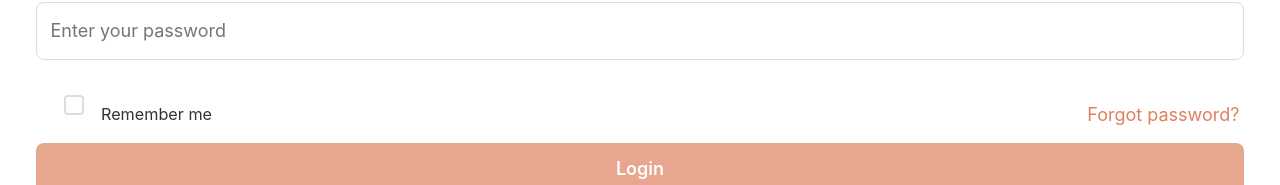
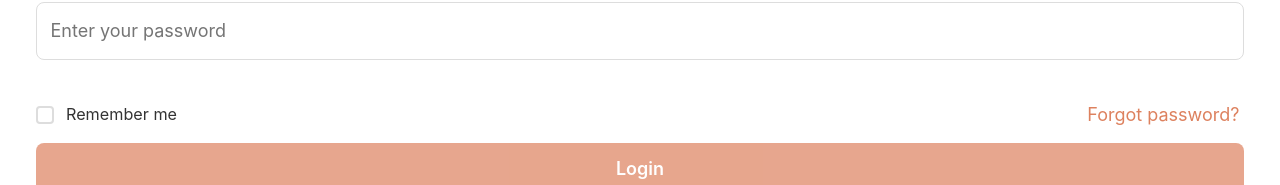
Before and after one commit to bpmiranda3099/INET-READY, a SvelteKit app: page /app in a window 1280 px wide. Shown: the part 370-555 px from the top of the page. Built offline with nearby package versions, Linux system fonts and the light colour scheme; no server answers.

Commit message:
feat: Enhance checkbox styling for improved user interaction

```diff
--- a/src/routes/app/+page.svelte
+++ b/src/routes/app/+page.svelte
@@ -1083,38 +1083,53 @@
     .checkbox-container {
         display: flex;
         align-items: center;
-    gap: 0.5rem; /* Optional: adds space between checkbox and text */
+        position: relative;
+        padding-left: 30px; /* Space for the checkbox */
+        cursor: pointer;
+        font-size: 0.9rem;
     }
+
+    .checkbox-container input {
+        position: absolute;
+        opacity: 0;
+        height: 0;
+        width: 0;
+        cursor: pointer;
+    }
+
+    .checkbox-container .checkmark {
+        position: absolute;
+        left: 0;
+        top: 50%;
+        transform: translateY(-50%);
+        height: 18px;
+        width: 18px;
+        background-color: #fff;
+        border: 2px solid #ddd;
+        border-radius: 4px;
+        transition: background 0.2s, border 0.2s;
+    }
+
     .checkbox-container input:checked ~ .checkmark {
         background-color: #dd815e;
         border-color: #dd815e;
     }
-.checkbox-container .checkmark {
-    position: relative;
-    height: 20px;
-    width: 20px;
-    background-color: #fff;
-    border: 2px solid #ddd;
-    border-radius: 4px;
-    display: inline-block;
-    margin-right: 8px;
-    transition: background 0.2s, border 0.2s;
-}
-.checkbox-container input:checked ~ .checkmark:after {
-    display: block;
-}
+
     .checkbox-container .checkmark:after {
         content: "";
         position: absolute;
         display: none;
-    left: 6px;
+        left: 5px;
         top: 2px;
         width: 5px;
         height: 10px;
         border: solid #fff;
-    border-width: 0 3px 3px 0;
-    border-radius: 1px;
+        border-width: 0 2px 2px 0;
         transform: rotate(45deg);
+    }
+
+    .checkbox-container input:checked ~ .checkmark:after {
+        display: block;
     }
 
     .forgot-password {
@@ -1295,6 +1310,9 @@
 
     .terms-checkbox {
         font-size: 0.9rem;
+        display: flex;
+        align-items: center;
+        line-height: 1.4;
     }
 
     .terms-checkbox a {
```
Lines whose indentation alone changed are shown as unchanged.
